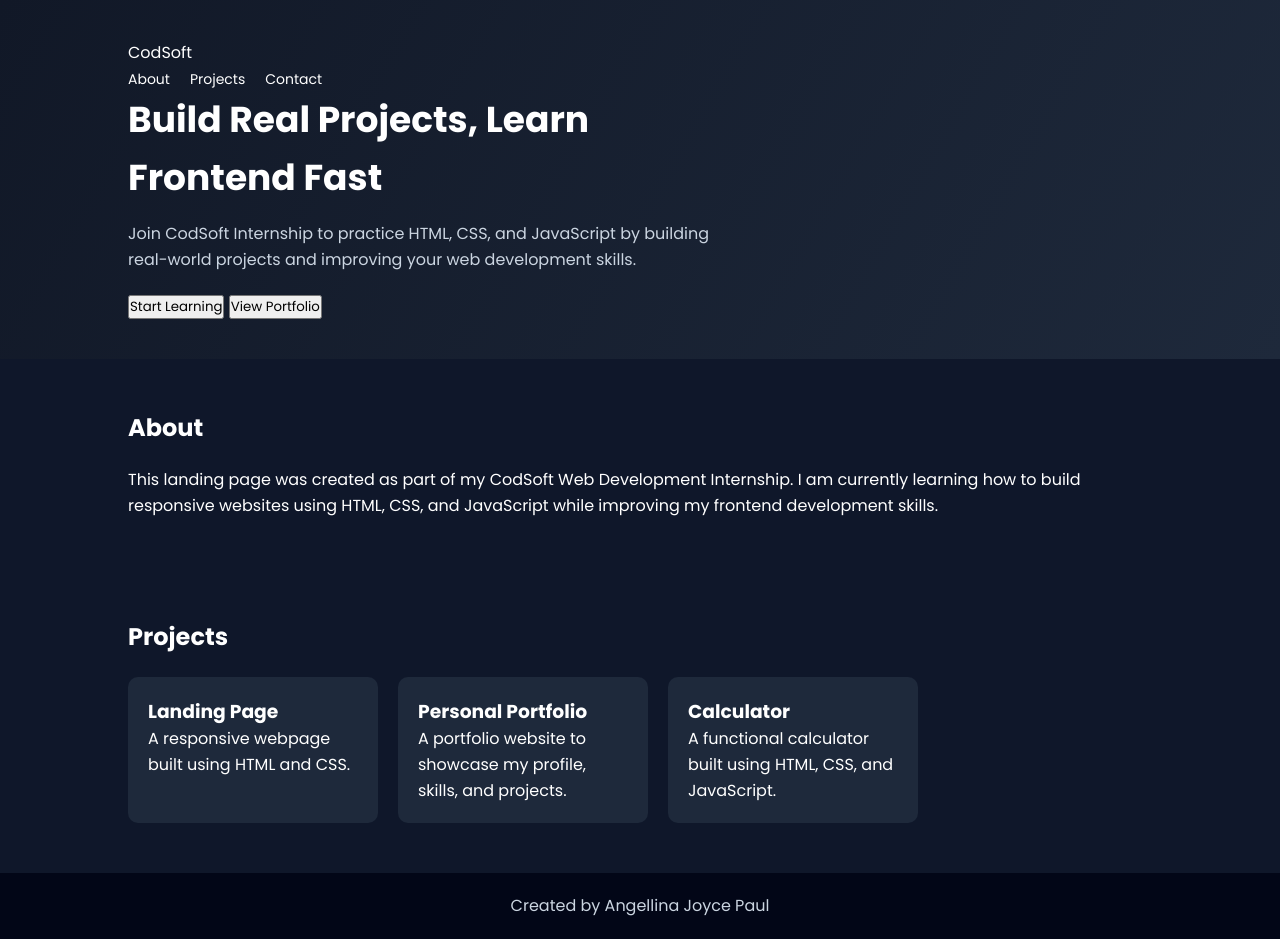
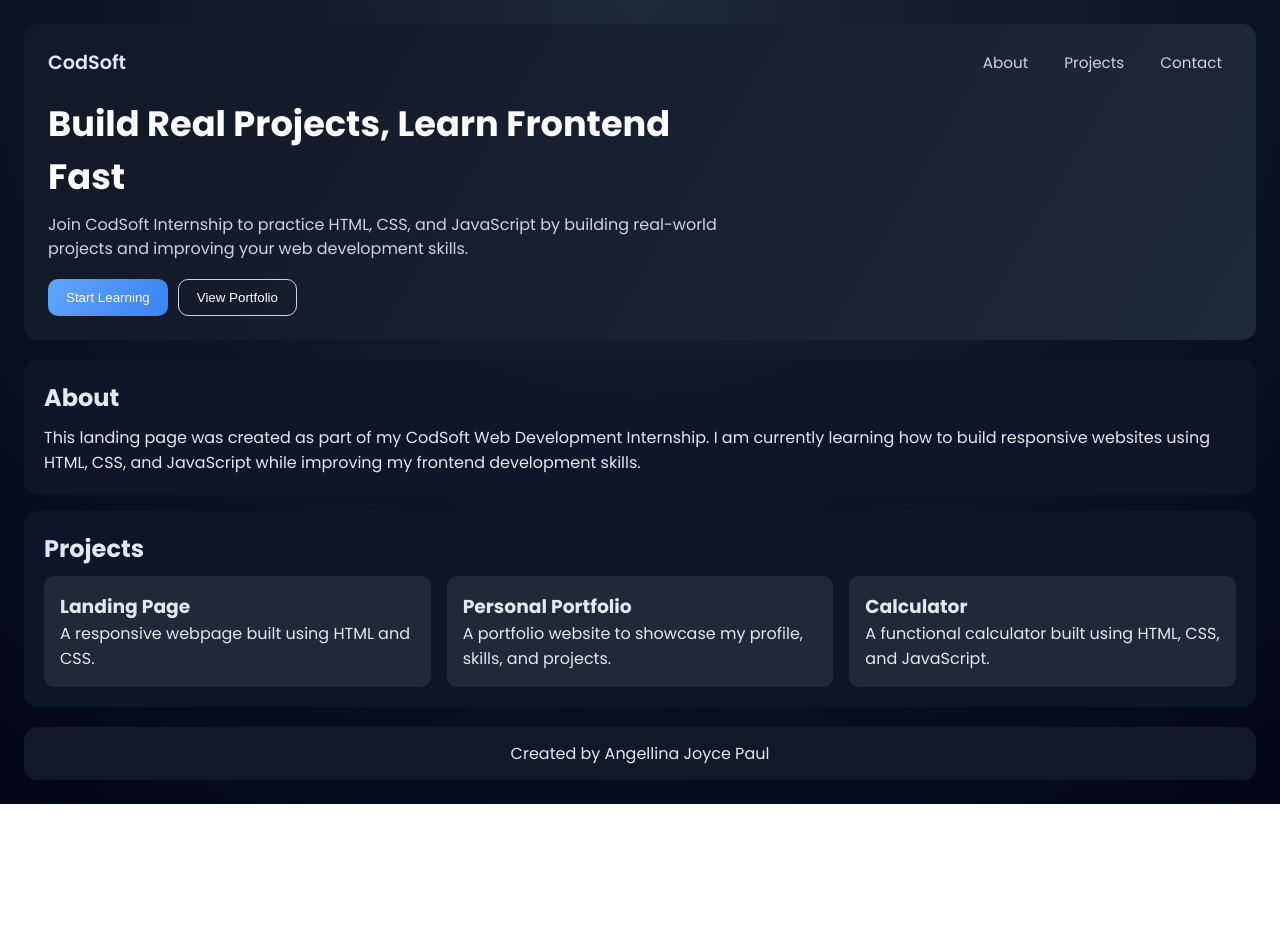
Before and after one commit to AngellinaJoycePaul/CODSOFT, a plain HTML site: page Level1/LandingPage/index.html in a window 1280 px wide. After the commit the page ends 804 px from the top, so only its background shows below. Drawn offline with Linux system fonts and the light colour scheme.

Commit message:
Refactor CSS for improved styling and layout

```diff
--- a/Level1/LandingPage/style.css
+++ b/Level1/LandingPage/style.css
@@ -1,113 +1,247 @@
-html {
-  scroll-behavior: smooth;
+*{
+box-sizing:border-box;
+margin:0;
+padding:0;
 }
 
-*{
-margin:0;
-padding:0;
-box-sizing:border-box;
-font-family:'Poppins', sans-serif;
+:root{
+--bg:#0f172a;
+--card:#1f2937;
+--text:#e2e8f0;
+--primary:#60a5fa;
+--radius:14px;
 }
 
 body{
-background:#0f172a;
-color:white;
-line-height:1.6;
-scroll-behavior:smooth;
+
+font-family:"Poppins",sans-serif;
+
+background: radial-gradient(circle at top,#1e293b 0%,#0f172a 45%,#020617 100%);
+
+color:var(--text);
+
+padding:24px;
+
 }
 
+/* NAVBAR */
+
 header{
-padding:40px 10%;
+
 background:linear-gradient(120deg,#111827,#1e293b);
+
+padding:24px;
+
+border-radius:var(--radius);
+
+margin-bottom:20px;
+
 }
 
-.navbar{
+.top-nav{
+
 display:flex;
+
 justify-content:space-between;
+
 align-items:center;
-margin-bottom:40px;
+
+flex-wrap:wrap;
+
+margin-bottom:20px;
+
 }
 
-.logo{
-color:#60a5fa;
+.brand{
+
+font-weight:600;
+
+font-size:1.2rem;
+
+color:#dbeafe;
+
 }
 
 .nav-links{
+
 list-style:none;
+
 display:flex;
-gap:20px;
+
+gap:16px;
+
 }
 
 .nav-links a{
-color:white;
+
 text-decoration:none;
-font-size:14px;
+
+color:#cbd5e1;
+
+font-size:0.95rem;
+
+padding:6px 10px;
+
+border-radius:8px;
+
+transition:0.2s;
+
 }
 
+.nav-links a:hover{
+
+background:rgba(96,165,250,0.2);
+
+}
+
+/* HERO */
+
 .hero{
-max-width:600px;
+
+max-width:700px;
+
 }
 
 .hero h1{
-font-size:36px;
-margin-bottom:15px;
+
+font-size:2.2rem;
+
+margin-bottom:10px;
+
+color:white;
+
 }
 
 .hero p{
+
 color:#cbd5e1;
-margin-bottom:20px;
+
+margin-bottom:18px;
+
+line-height:1.5;
+
 }
 
-.buttons{
+/* BUTTONS */
+
+.hero-buttons{
+
 display:flex;
+
 gap:10px;
+
+flex-wrap:wrap;
+
 }
 
-.btn{
-background:#3b82f6;
+button{
+
 padding:10px 18px;
+
+border:none;
+
+border-radius:10px;
+
+background:linear-gradient(120deg,var(--primary),#3b82f6);
+
 color:white;
-text-decoration:none;
-border-radius:6px;
+
+font-weight:500;
+
+cursor:pointer;
+
+transition:0.2s;
+
 }
 
-.btn-outline{
-border:1px solid white;
-padding:10px 18px;
-color:white;
-text-decoration:none;
-border-radius:6px;
+button:hover{
+
+transform:translateY(-2px);
+
 }
 
+button.ghost{
+
+background:transparent;
+
+border:1px solid #cbd5e1;
+
+}
+
+/* SECTIONS */
+
 section{
-padding:50px 10%;
+
+background:rgba(15,23,42,0.9);
+
+border-radius:var(--radius);
+
+padding:20px;
+
+margin-bottom:16px;
+
 }
 
 section h2{
-margin-bottom:20px;
+
+margin-bottom:10px;
+
 }
 
+/* PROJECT CARDS */
+
 .project-list{
-display:flex;
-gap:20px;
-flex-wrap:wrap;
+
+display:grid;
+
+grid-template-columns:repeat(auto-fit,minmax(200px,1fr));
+
+gap:16px;
+
 }
 
 .card{
-transition:transform 0.3s;
-background:#1e293b;
-padding:20px;
+
+background:var(--card);
+
+padding:16px;
+
 border-radius:10px;
-width:250px;
+
 }
 
-.card:hover{
-transform:translateY(-6px);
+/* FOOTER */
+
+footer{
+
+text-align:center;
+
+margin-top:20px;
+
+padding:14px;
+
+background:#111827;
+
+border-radius:var(--radius);
+
 }
 
-footer{
-text-align:center;
-padding:20px;
-background:#020617;
-color:#cbd5e1;
+/* MOBILE */
+
+@media(max-width:600px){
+
+.hero h1{
+
+font-size:1.7rem;
+
 }
+
+.nav-links{
+
+margin-top:10px;
+
+flex-wrap:wrap;
+
+}
+
+}
```
